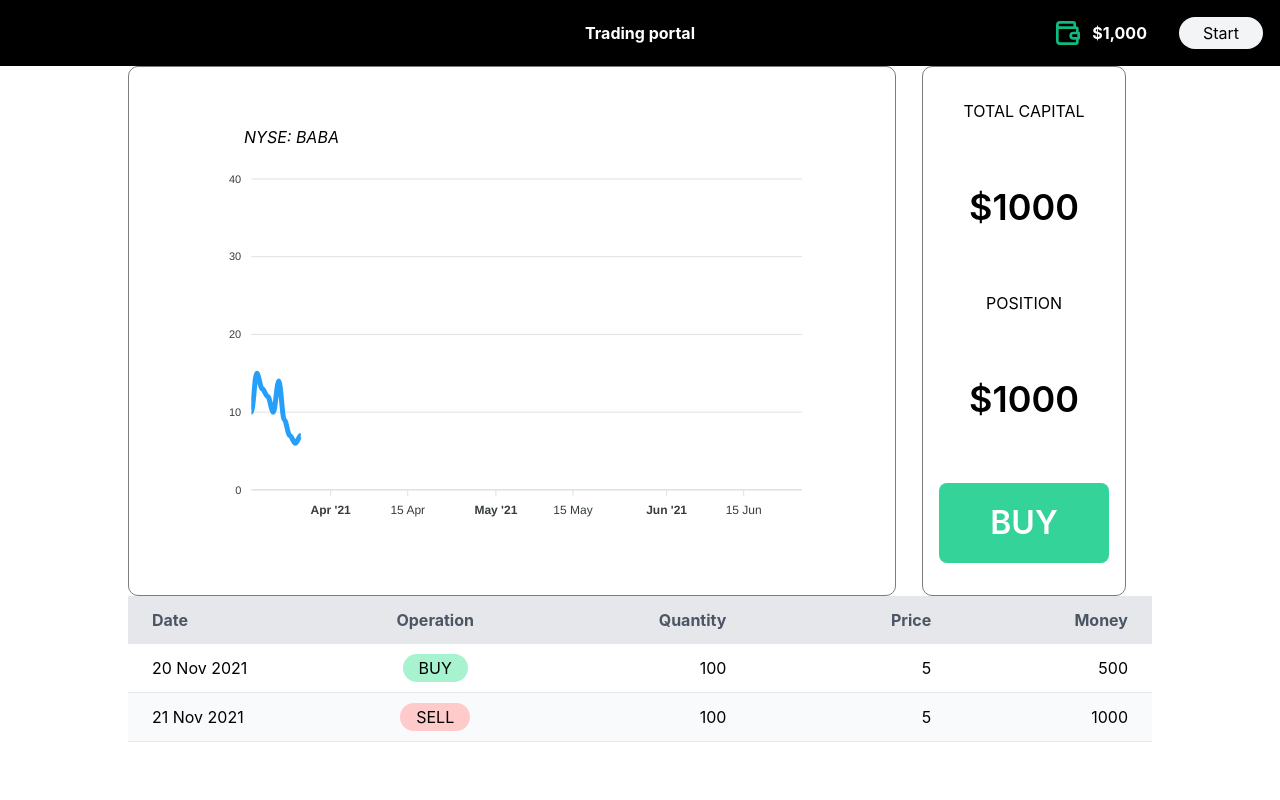
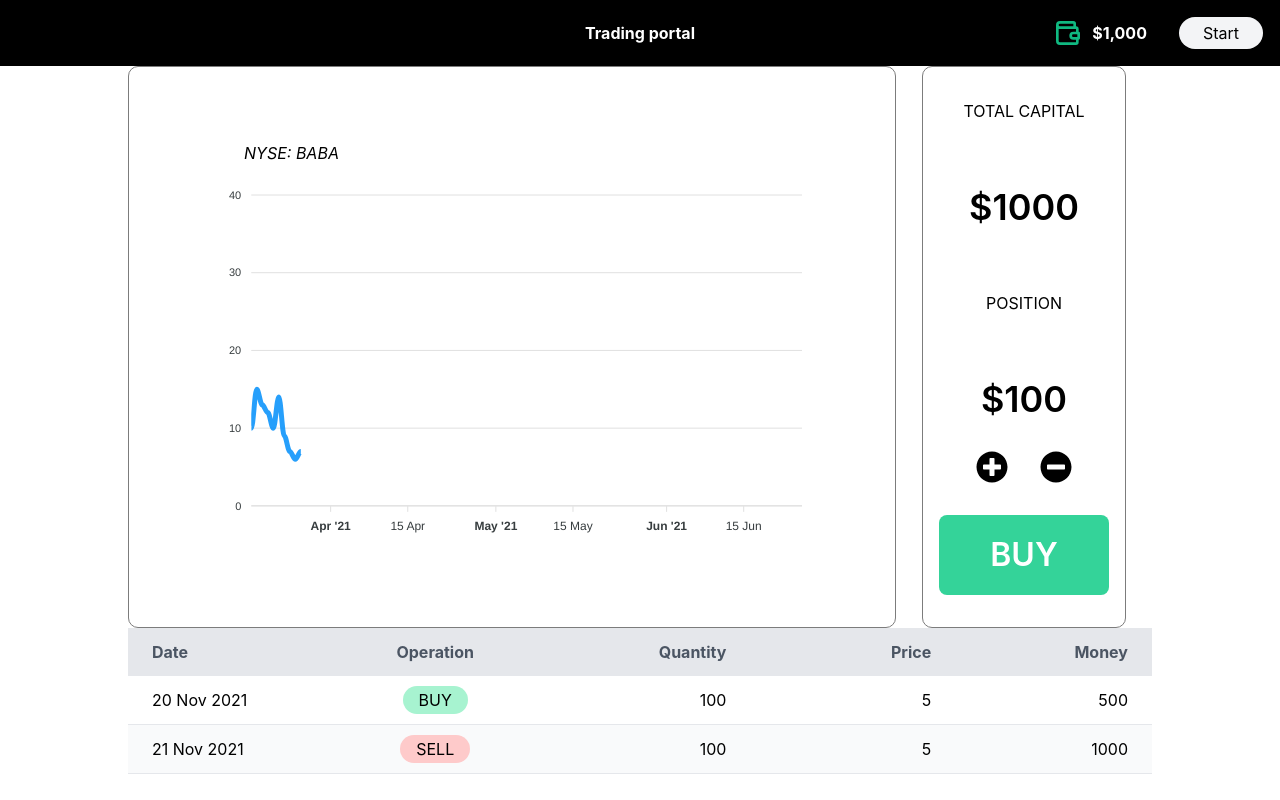
Before and after one commit to loocurse/qc-trading-sim, a React (Create React App) app: page / in a window 1280 px wide. Built offline with nearby package versions, Linux system fonts and the light colour scheme.

Commit message:
added ability to change position

```diff
--- a/package.json
+++ b/package.json
@@ -4,6 +4,9 @@
   "private": true,
   "dependencies": {
     "@craco/craco": "^6.1.1",
+    "@fortawesome/fontawesome-svg-core": "^1.2.35",
+    "@fortawesome/free-solid-svg-icons": "^5.15.3",
+    "@fortawesome/react-fontawesome": "^0.1.14",
     "@testing-library/jest-dom": "^5.11.4",
     "@testing-library/react": "^11.1.0",
     "@testing-library/user-event": "^12.1.10",
--- a/public/index.html
+++ b/public/index.html
@@ -10,6 +10,7 @@
       content="Web site created using create-react-app"
     />
     <link rel="apple-touch-icon" href="%PUBLIC_URL%/logo192.png" />
+    <link rel="stylesheet" href="https://cdnjs.cloudflare.com/ajax/libs/font-awesome/4.7.0/css/font-awesome.min.css">
     <!--
       manifest.json provides metadata used when your web app is installed on a
       user's mobile device or desktop. See https://developers.google.com/web/fundamentals/web-app-manifest/
--- a/src/App.js
+++ b/src/App.js
@@ -25,6 +25,7 @@
 
 const initialState = {
   cash: 1000,
+  position: 100,
   transactions: {
     buy: [],
     sell: [],
@@ -68,9 +69,33 @@
         state.cash *
         (action.sellPrice / transactions.buy[transactions.buy.length - 1]);
       return {
+        ...state,
         transactions,
         annotation: [],
         cash,
+      };
+
+    case "INCREASE POSITION":
+      if (state.position + 10 >= state.cash) {
+        return {
+          ...state,
+          position: state.cash,
+        };
+      }
+      return {
+        ...state,
+        position: state.position + 10,
+      };
+    case "DECREASE POSITION":
+      if (state.position - 10 <= 0) {
+        return {
+          ...state,
+          position: 0,
+        };
+      }
+      return {
+        ...state,
+        position: state.position - 10,
       };
 
     default:
@@ -143,6 +168,7 @@
             dispatch={dispatch}
             cash={state.cash}
             transactions={state.transactions}
+            position={state.position}
           />
           <Transactions />
         </div>
--- a/src/App.scss
+++ b/src/App.scss
@@ -61,6 +61,16 @@
   p {
     margin: 2rem 1rem;
   }
+  .plus-minus {
+    display: flex;
+    align-items: center;
+    justify-content: center;
+    font-size: 2rem;
+    .btn {
+      margin: 0rem 1rem;
+      cursor: pointer;
+    }
+  }
 }
 
 td {
--- a/src/components/Buttons.js
+++ b/src/components/Buttons.js
@@ -1,6 +1,8 @@
 import React from "react";
+import { FontAwesomeIcon } from "@fortawesome/react-fontawesome";
+import { faPlusCircle, faMinusCircle } from "@fortawesome/free-solid-svg-icons";
 
-function Buttons({ series, dispatch, cash, transactions }) {
+function Buttons({ series, dispatch, cash, transactions, position }) {
   const buyEventHandler = () => {
     // record down buy price
     dispatch({ type: "BUY", buyPrice: series[series.length - 1].y });
@@ -11,18 +13,28 @@
     dispatch({ type: "SELL", sellPrice: series[series.length - 1].y });
   };
 
+  const increasePositionHandler = () => {
+    dispatch({ type: "INCREASE POSITION" });
+  };
+  const decreasePositionHandler = () => {
+    dispatch({ type: "DECREASE POSITION" });
+  };
+
   const buying = transactions.buy.length === transactions.sell.length;
 
   return (
     <div className="buttons flex flex-col items-space-around">
-
       <div className="flex flex-col items-center">
         <p className="uppercase ">Total Capital</p>
         <p className="font-semibold text-4xl mt-1">${Math.round(cash)}</p>
       </div>
       <div className="flex flex-col items-center">
         <p className="uppercase ">Position</p>
-        <p className="font-semibold text-4xl mt-1">${Math.round(cash)}</p>
+        <p className="font-semibold text-4xl mt-1">${Math.round(position)}</p>
+        <div className="plus-minus">
+          <FontAwesomeIcon onClick={increasePositionHandler} icon={faPlusCircle} className="btn" />
+          <FontAwesomeIcon onClick={decreasePositionHandler} icon={faMinusCircle} className="btn" />
+        </div>
       </div>
       <button
         onClick={buying ? buyEventHandler : sellEventHandler}
```
Also changed, not shown: src/reducer.js (added), 2 other files (tests, documents, lock files or other folders).
